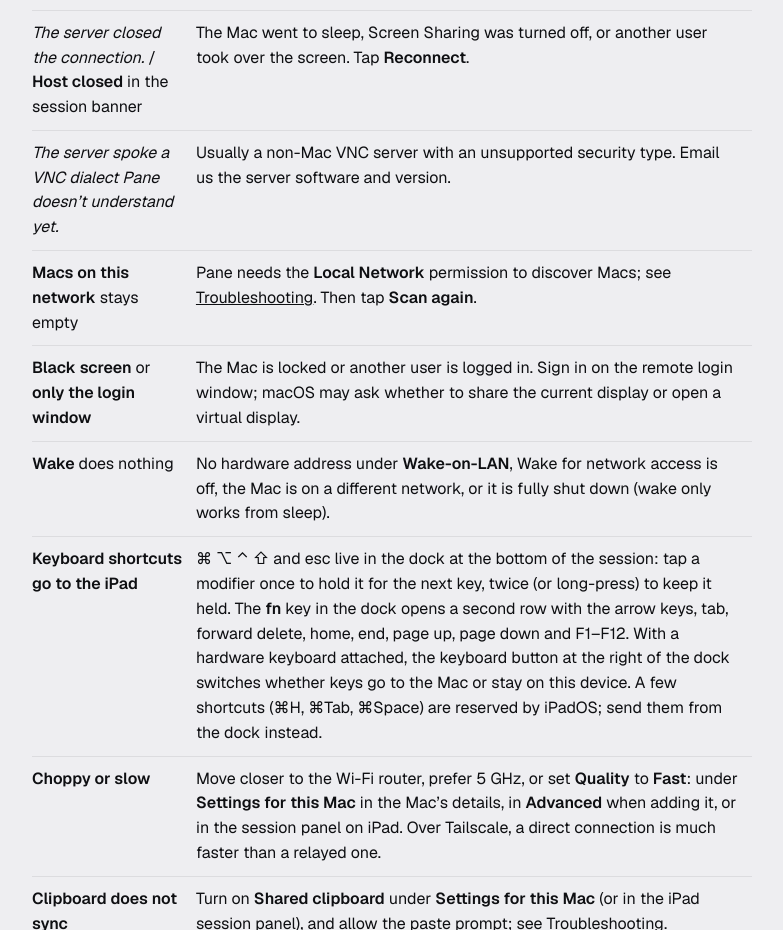
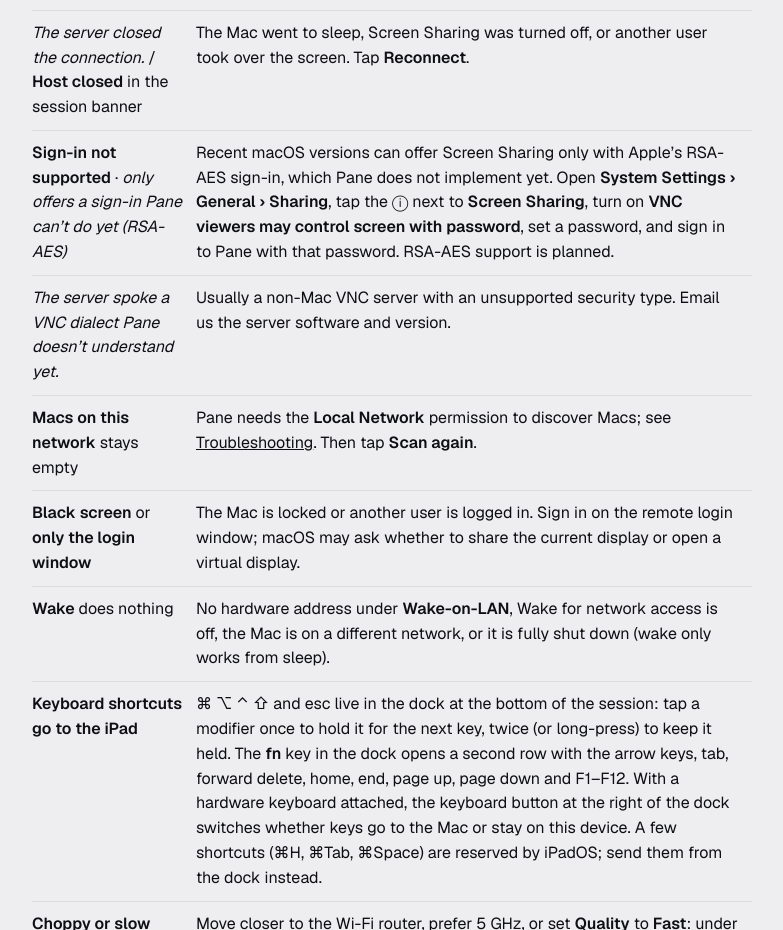
Before and after one commit to Janjiran/pane-site, a plain HTML site: page support.html in a window 1280 px wide. Shown: the part 2083-3013 px from the top of the page, without its empty margins (248-1031 px from the left). Drawn offline with nearby package versions, Linux system fonts and the light colour scheme.

Commit message:
docs: sign-in not supported (RSA-AES) row

```diff
--- a/support.html
+++ b/support.html
@@ -51,6 +51,7 @@
       <tr><td><strong>Sign in needed</strong> · <em>That didn’t work. Check the user name and password.</em></td><td>Use your Mac user name (short name or full name) and login password. If the Mac asks for a VNC password instead, Pane shows a single <strong>VNC password</strong> field and no user name.</td></tr>
       <tr><td><em>The connection timed out before the screen arrived.</em></td><td>The network is very slow or something in between drops the connection. Try again closer to the router, or over Tailscale check that it is a direct connection (<code>tailscale status</code> on the Mac).</td></tr>
       <tr><td><em>The server closed the connection.</em> / <strong>Host closed</strong> in the session banner</td><td>The Mac went to sleep, Screen Sharing was turned off, or another user took over the screen. Tap <strong>Reconnect</strong>.</td></tr>
+      <tr><td><strong>Sign-in not supported</strong> · <em>only offers a sign-in Pane can’t do yet (RSA-AES)</em></td><td>Recent macOS versions can offer Screen Sharing only with Apple’s RSA-AES sign-in, which Pane does not implement yet. Open <strong>System Settings › General › Sharing</strong>, tap the ⓘ next to <strong>Screen Sharing</strong>, turn on <strong>VNC viewers may control screen with password</strong>, set a password, and sign in to Pane with that password. RSA-AES support is planned.</td></tr>
       <tr><td><em>The server spoke a VNC dialect Pane doesn’t understand yet.</em></td><td>Usually a non-Mac VNC server with an unsupported security type. Email us the server software and version.</td></tr>
       <tr><td><strong>Macs on this network</strong> stays empty</td><td>Pane needs the <strong>Local Network</strong> permission to discover Macs; see <a href="#local-network">Troubleshooting</a>. Then tap <strong>Scan again</strong>.</td></tr>
       <tr><td><strong>Black screen</strong> or <strong>only the login window</strong></td><td>The Mac is locked or another user is logged in. Sign in on the remote login window; macOS may ask whether to share the current display or open a virtual display.</td></tr>
```
